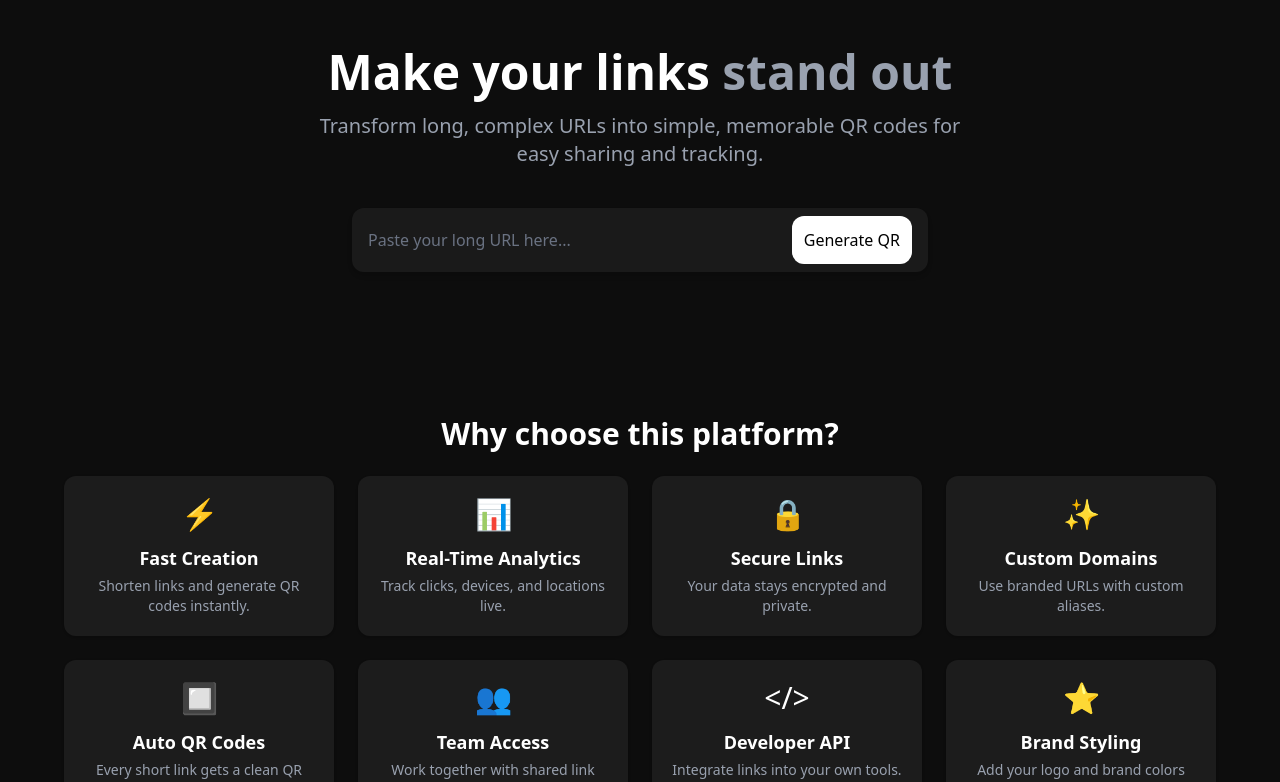
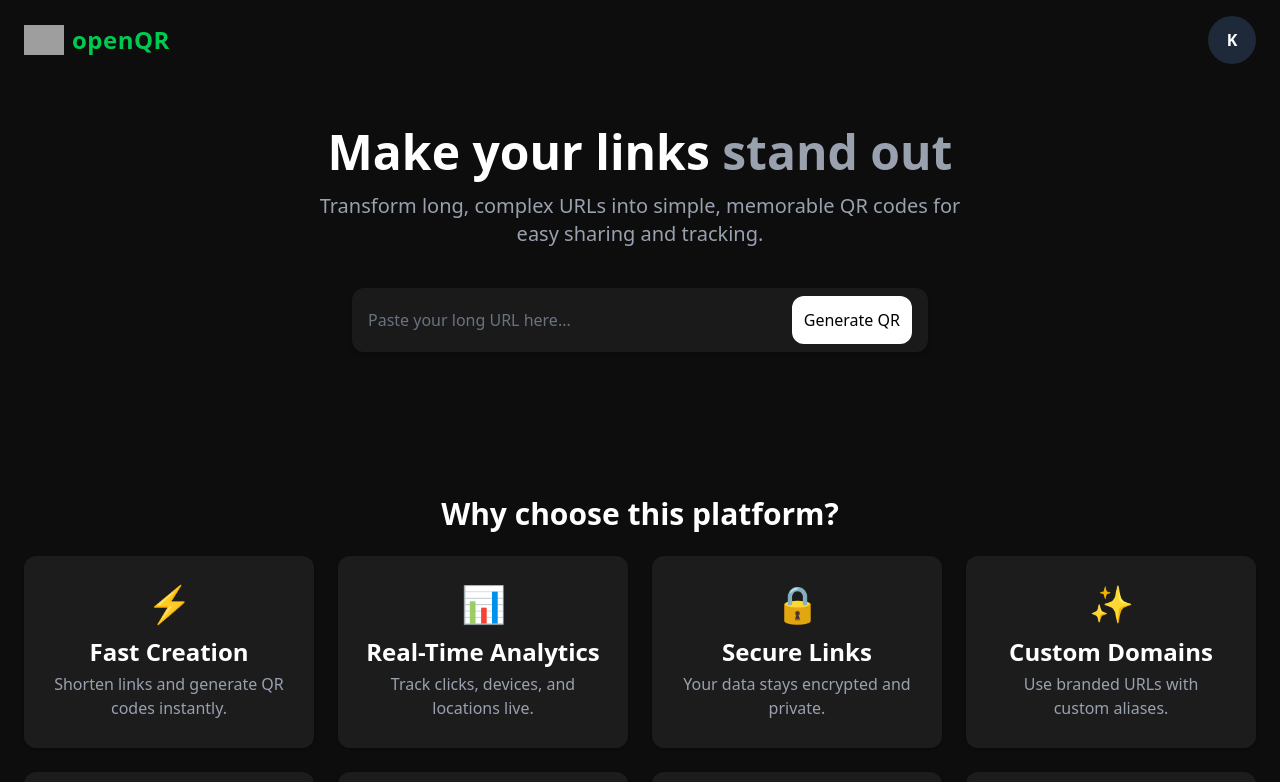
Before and after one commit to karsh0/openQR, a React (Vite) app in the folder frontend/: page / in a window 1280 px wide. Shown: the top 782 px of the page. Built offline with nearby package versions, Linux system fonts and the light colour scheme; grey boxes are pictures that could not be loaded.

Commit message:
Updated ui

```diff
--- a/frontend/src/App.tsx
+++ b/frontend/src/App.tsx
@@ -1,22 +1,25 @@
-import './App.css'
-import { BrowserRouter, Route, Routes } from 'react-router-dom'
-import Homepage from './pages/Hompage'
-import Dashboard from './pages/Dashboard'
-import Signup from './pages/SIgnup'
-import Signin from './pages/Signin'
+import './App.css';
+import { BrowserRouter, Route, Routes } from 'react-router-dom';
+import Homepage from './pages/Hompage';
+import Dashboard from './pages/Dashboard';
+import Signup from './pages/SIgnup';
+import Signin from './pages/Signin';
+import { Navbar } from './components/navbar';
 
 function App() {
- return <div className='bg-black w-screen h-screen text-white'>
-    <BrowserRouter>
-      <Routes>
-        <Route path='/' element={<Homepage/>} />
-        <Route path='/signup' element={<Signup/>} />
-        <Route path='/signin' element={<Signin/>} />
-        <Route path='/dashboard' element={<Dashboard/>} />
-      </Routes>
-    </BrowserRouter>
-
- </div>
+  return (
+    <div className="bg-black min-h-screen text-white overflow-hidden">
+      <BrowserRouter>
+        <Navbar />
+        <Routes>
+          <Route path='/' element={<Homepage />} />
+          <Route path='/signup' element={<Signup />} />
+          <Route path='/signin' element={<Signin />} />
+          <Route path='/dashboard' element={<Dashboard />} />
+        </Routes>
+      </BrowserRouter>
+    </div>
+  );
 }
 
-export default App
+export default App;
--- a/frontend/src/components/button.tsx
+++ b/frontend/src/components/button.tsx
@@ -7,7 +7,7 @@ type ButtonProps = {
   export function Button({ title, onClick, dark }: ButtonProps) {
     return (
         <button
-          className={`px-3 py-3 w-full rounded-xl ${dark ? "bg-black text-white" : "bg-white text-black"}`}
+          className={`px-3 py-3 w-full cursor-pointer rounded-xl ${dark ? "bg-black text-white" : "bg-white text-black"}`}
           onClick={onClick}
         >
           {title}
--- a/frontend/src/components/card.tsx
+++ b/frontend/src/components/card.tsx
@@ -1,7 +1,7 @@
 import QRCode from "react-qr-code";
 
 export function Card({url, title, timestamp}:{url: string, title:string, timestamp: string}){
-    return <div className="bg-white shadow-white shadow-sm text-black px-4 py-3 m-2 rounded-xl flex gap-4">
+    return <div className="bg-white shadow-white shadow-sm text-black px-4 py-3 m-2 cursor-pointer rounded-xl flex gap-4">
         <QRCode value={url} className="w-25 h-25"/>
         <div className="flex flex-col gap-2">
         <span className="text-xl font-semibold">{title}</span>
--- /dev/null
+++ b/frontend/src/components/navbar.tsx
@@ -0,0 +1,37 @@
+import { useState } from "react";
+
+export function Navbar() {
+  const [open, setOpen] = useState(false);
+
+  return (
+    <nav className="bg-[#0d0d0d] text-white shadow-md">
+      <div className="max-w-7xl mx-auto px-6 py-4 flex items-center justify-between">
+        <div className="text-xl font-semibold tracking-wide flex items-center gap-2">
+          <span className="w-10 "><img src="https://qrcode-online.com/icon.png" alt="" /></span>
+          <span className="text-green-500 text-2xl">openQR</span>
+        </div>
+
+        <div className="relative">
+          <button
+            onClick={() => setOpen(!open)}
+            className="bg-gray-800 w-12 h-12 rounded-full flex items-center justify-center text-white font-semibold hover:bg-gray-700 transition"
+          >
+            K
+          </button>
+
+          {open && (
+            <div className="absolute right-0 mt-2 w-40 bg-gray-800 text-white rounded-lg shadow-lg p-2 z-50">
+              <div className="px-3 py-2 border-b border-gray-700">
+                <span className="font-medium">karan</span>
+              </div>
+              <ul className="mt-1">
+                <li className="px-3 py-2 hover:bg-gray-700 rounded cursor-pointer">My Links</li>
+                <li className="px-3 py-2 hover:bg-red-400 rounded cursor-pointer">Logout</li>
+              </ul>
+            </div>
+          )}
+        </div>
+      </div>
+    </nav>
+  );
+}
--- a/frontend/src/pages/Dashboard.tsx
+++ b/frontend/src/pages/Dashboard.tsx
@@ -32,8 +32,8 @@ export default function Dashboard() {
   }, [toggle]);
 
   return (
-    <div className="flex flex-col min-h-screen w-screen bg-black text-white p-8 overflow-y-auto">
-      <div className="max-w-5xl mx-auto w-full space-y-6">
+    <div className="flex flex-col min-h-screen w-screen bg-[#0d0d0d] text-white p-8 overflow-y-auto">
+      <div className="max-w-6xl mx-auto w-full space-y-6">
         <div className="flex items-center justify-between">
           <h1 className="text-3xl font-bold">Dashboard</h1>
           <div className="max-w-69">
--- a/frontend/src/pages/Hompage.tsx
+++ b/frontend/src/pages/Hompage.tsx
@@ -3,6 +3,7 @@ import { Input } from "../components/input";
 import { motion } from "framer-motion";
 import { Button } from "../components/button";
 import { useNavigate } from "react-router-dom";
+import { Navbar } from "../components/navbar";
 
 export default function Homepage() {
   const navigate = useNavigate();
@@ -15,6 +16,7 @@ export default function Homepage() {
 
   return (
     <div className="min-h-screen w-screen bg-[#0d0d0d] text-white flex flex-col items-center justify-center px-6 py-12">
+
       <div className="max-w-2xl text-center space-y-4 mb-10">
         <h1 className="text-4xl sm:text-5xl font-bold">
           Make your links <span className="text-gray-400">stand out</span>
@@ -33,7 +35,7 @@ export default function Homepage() {
        <div className="max-w-96"> <Button title="Generate QR" onClick={handleGenerate} dark={false} /></div>
       </div>
 
-      <div className="mt-20 max-w-6xl w-full">
+      <div className="mt-20 max-w-7xl w-full">
         <h2 className="text-center text-3xl font-semibold mb-6">Why choose this platform?</h2>
         <div className="grid grid-cols-1 sm:grid-cols-2 md:grid-cols-4 gap-6">
           {[
@@ -80,14 +82,14 @@ export default function Homepage() {
           ].map((feature, index) => (
             <motion.div
               key={index}
-              className="bg-[#1c1c1c] rounded-xl p-5 text-center shadow-sm hover:shadow-lg transition-all"
+              className="bg-[#1c1c1c] rounded-xl p-7 text-center shadow-sm hover:shadow-lg transition-all"
               initial={{ opacity: 0, y: 40 }}
               animate={{ opacity: 1, y: 0 }}
               transition={{ delay: index * 0.1, duration: 0.5, ease: "easeOut" }}
             >
-              <div className="text-3xl mb-3">{feature.icon}</div>
-              <h3 className="text-lg font-bold mb-1">{feature.title}</h3>
-              <p className="text-sm text-gray-400">{feature.desc}</p>
+              <div className="text-4xl mb-3">{feature.icon}</div>
+              <h3 className="text-2xl font-bold mb-1">{feature.title}</h3>
+              <p className="text-md text-gray-400">{feature.desc}</p>
             </motion.div>
                   ))}
                 </div>
```
